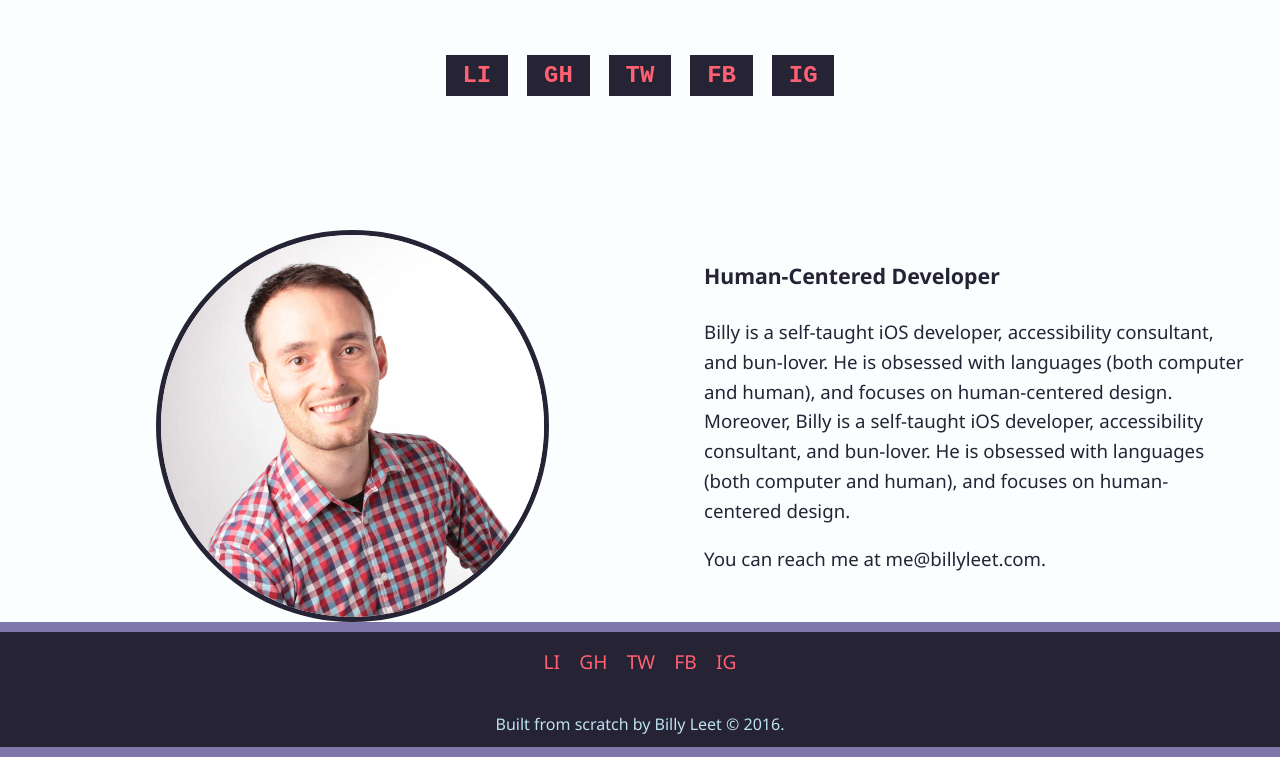
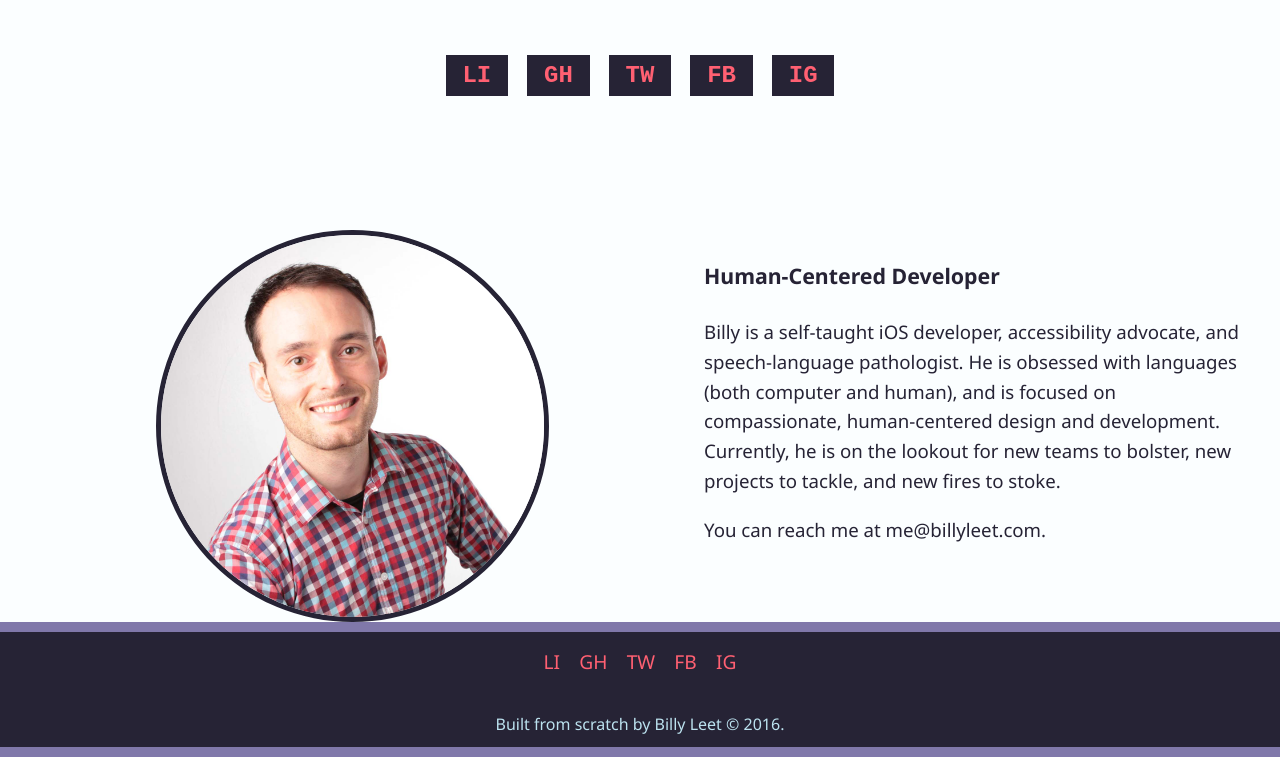
Before and after one commit to billyleet/billyleet.com, a plain HTML site: page index.html in a window 1280 px wide. Shown: the part 136-893 px from the top of the page. Drawn offline with Linux system fonts and the light colour scheme.

Commit message:
copy edits

```diff
--- a/index.html
+++ b/index.html
@@ -4,7 +4,7 @@
         <meta charset="utf-8">
         <meta http-equiv="X-UA-Compatible" content="IE=edge">
         <link href='https://fonts.googleapis.com/css?family=Noto+Sans:400,700,400italic' rel='stylesheet' type='text/css'>
-        <title>Billy Leet | Tiny Rabbit 🐰</title>
+        <title>Billy Leet | Human Male</title>
         <link rel="stylesheet" href="css/normalize.css">
         <link rel="stylesheet" href="css/main.css">
         <link rel="stylesheet" href="css/responsive.css">
@@ -48,7 +48,7 @@
 
 	        <div class="bio">
 	        	<h2>Human-Centered Developer</h2>
-	        	<p>Billy is a self-taught iOS developer, accessibility consultant, and bun-lover. He is obsessed with languages (both computer and human), and focuses on human-centered design. Moreover, Billy is a self-taught iOS developer, accessibility consultant, and bun-lover. He is obsessed with languages (both computer and human), and focuses on human-centered design.</p>
+	        	<p>Billy is a self-taught iOS developer, accessibility advocate, and speech-language pathologist. He is obsessed with languages (both computer and human), and is focused on compassionate, human-centered design and development. Currently, he is on the lookout for new teams to bolster, new projects to tackle, and new fires to stoke.</p>
 	        	<p>You can reach me at me@billyleet.com.</p>
 	        </div>
         </div>
```
